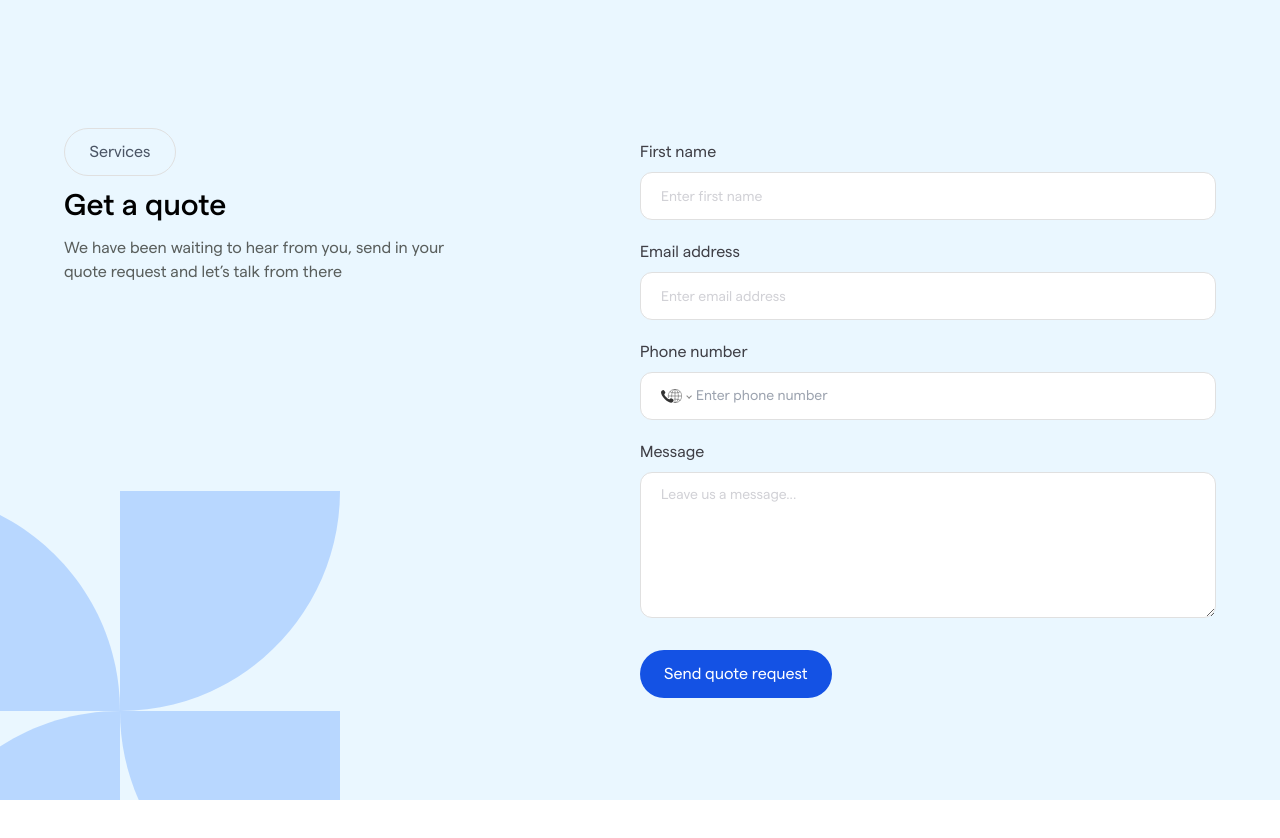
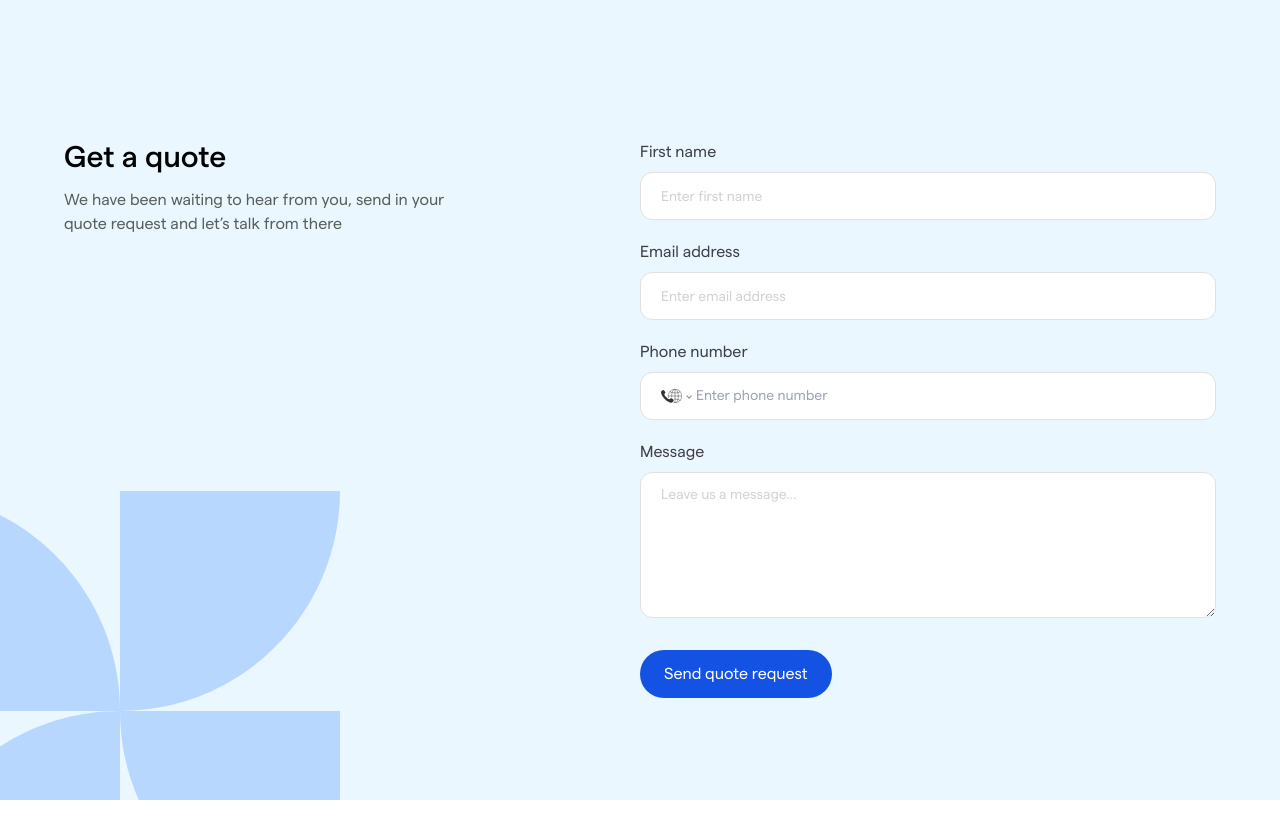
Before and after one commit to EmmanuelObi/Ozitech, a Next.js app: page / in a window 1280 px wide. Shown: the part 1600-2438 px from the top of the page. Built offline with nearby package versions, Linux system fonts and the light colour scheme.

Commit message:
removed button

```diff
--- a/src/common/components/Quote/Quote.tsx
+++ b/src/common/components/Quote/Quote.tsx
@@ -80,9 +80,9 @@ const Quote = () => {
     >
       <div className="max-w-6xl mx-auto flex flex-col lg:flex-row items-start justify-between px-6 lg:px-0">
         <div className="lg:w-1/2 w-full">
-          <button className="font-normal border-1 border-pill-border text-pill-grey transition bg-transparent font-matter text-base w-28 h-12 rounded-full">
+          {/* <button className="font-normal border-1 border-pill-border text-pill-grey transition bg-transparent font-matter text-base w-28 h-12 rounded-full">
             Services
-          </button>
+          </button> */}
           <p className="text-black my-3 text-xl md:text-3xl text-left font-medium font-matter-medium">
             Get a quote
           </p>
```
